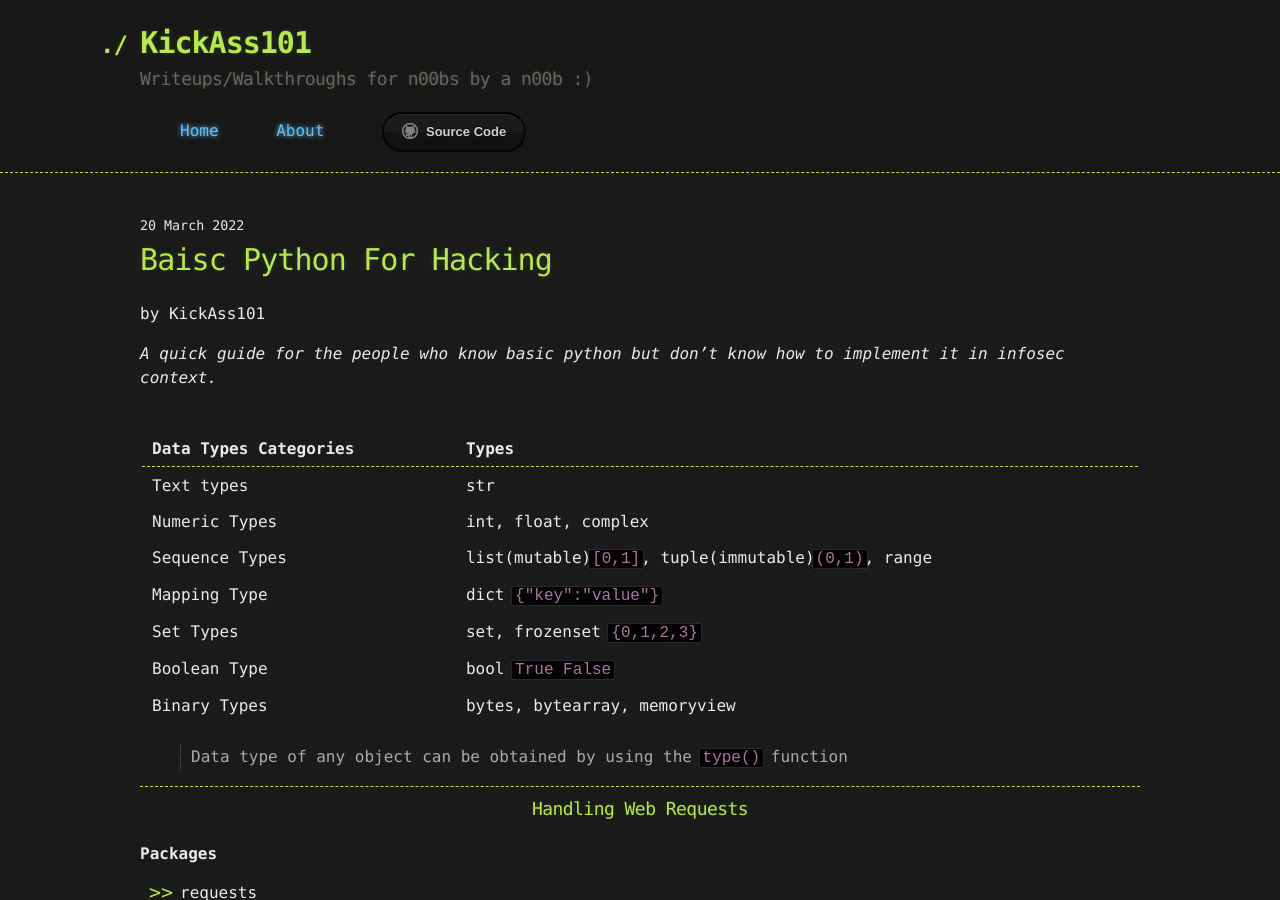
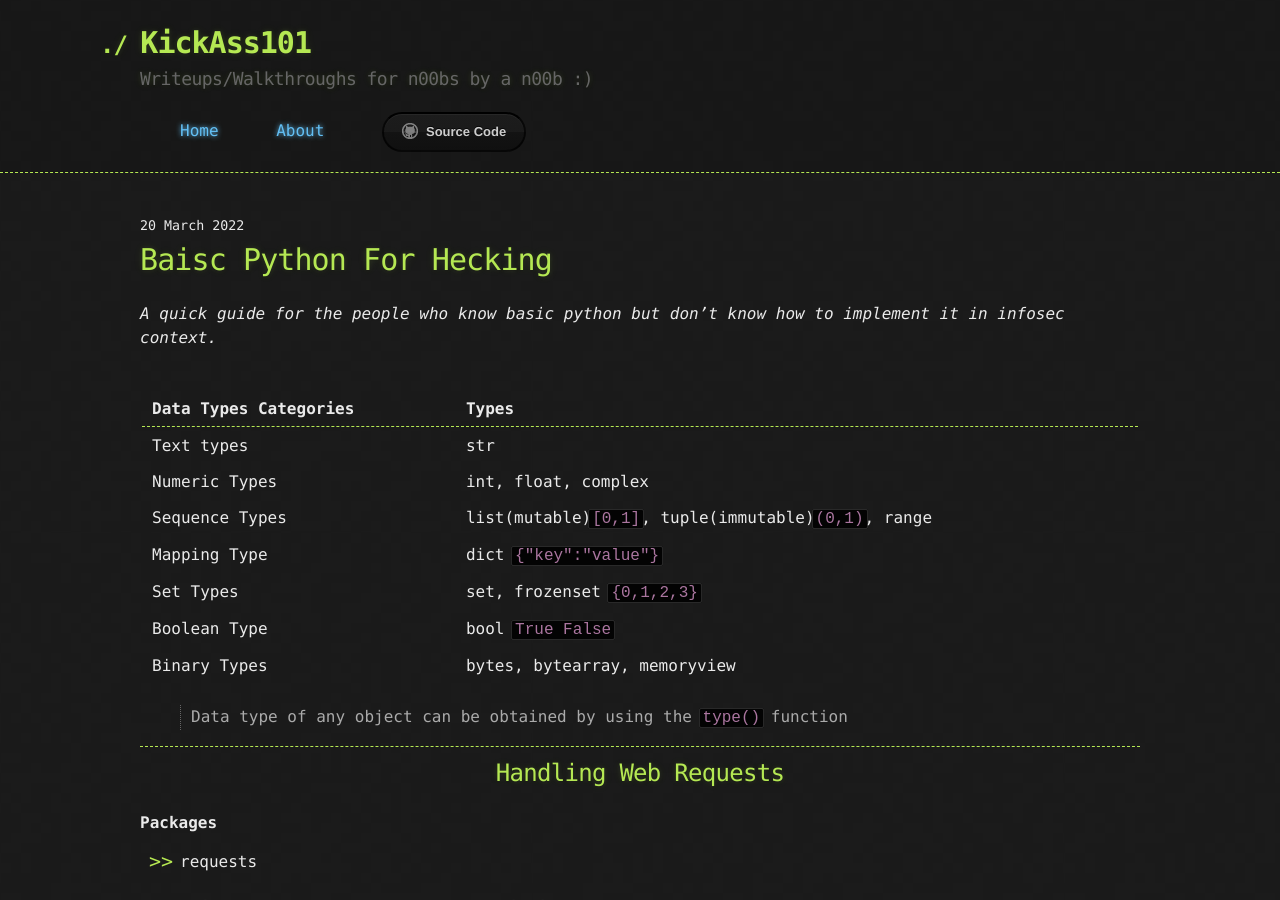
Before and after one commit to KickAss101/KickAss101.github.io, a Jekyll site: the page built from _posts/2022-03-20-Basic-Python-For-Hacking.md, in a window 1280 px wide and 900 px high. Built offline with Jekyll 4.4.1, drawn with Linux system fonts in a browser that asks for light colours; nearby versions of some CDN libraries; some of the changed text lies outside the part shown.

Commit message:
new post

````diff
--- a/_layouts/home.html
+++ b/_layouts/home.html
@@ -18,5 +18,6 @@
             {{ post.excerpt }}
             <i><a href="{{ post.url }}">Read more...</a></i>
         </article>
+        <br><br>
     {% endfor %}
 </main>
--- a/_layouts/post.html
+++ b/_layouts/post.html
@@ -1,11 +1,8 @@
 ---
 layout: default
 ---
-
 <small>{{ page.date | date: "%-d %B %Y" }}</small>
 <h1>{{ page.title }}</h1>
-
-<p class="view">by {{ page.author | default: site.author }}</p>
 
 {{content}}
 
--- a/_posts/2022-03-20-Basic-Python-For-Hacking.md
+++ b/_posts/2022-03-20-Basic-Python-For-Hacking.md
@@ -1,6 +1,6 @@
 ---
 layout: post
-title: "Baisc Python For Hacking"
+title: "Baisc Python For Hecking"
 date: 2022-03-20 00:00:0
 permalink: basic-python-for-hacking/
 tags: python hacking
@@ -19,10 +19,11 @@
 |Boolean Type|bool `True False`|
 |Binary Types|bytes, bytearray, memoryview|
 
->Data type of any object can be obtained by using the `type()` function
+
+> Data type of any object can be obtained by using the `type()` function
 
 ---
-<center><h3>Handling Web Requests</h3></center>
+<center><h2>Handling Web Requests</h2></center>
 
 __Packages__
 - requests
@@ -43,14 +44,14 @@
 print(content)
 ```
 ---
-<center><h3>Sockets</h3></center>
+<center><h2>Sockets</h2></center>
 
 ```python
 import socket
 ```
 
 ---
-<center><h3>Command line Arguments</h3></center>
+<center><h2>Command line Arguments</h2></center>
 
 ```python
 import argparse
@@ -73,7 +74,7 @@
 # python3 args.py --target yahoo.com
 ```
 ---
-<center><h3>Oops</h3></center>
+<center><h2>Oops</h2></center>
 
 ```python
 def main():
@@ -82,3 +83,7 @@
 if __name__ == __main__:
 	main()
 ```
+
+< post under construction />
+
+come back later >>
````
Also changed, not shown: _posts/2022-03-21-Basic-goLang-For-Hacking.md (+4 -0 lines), 7 other files.
